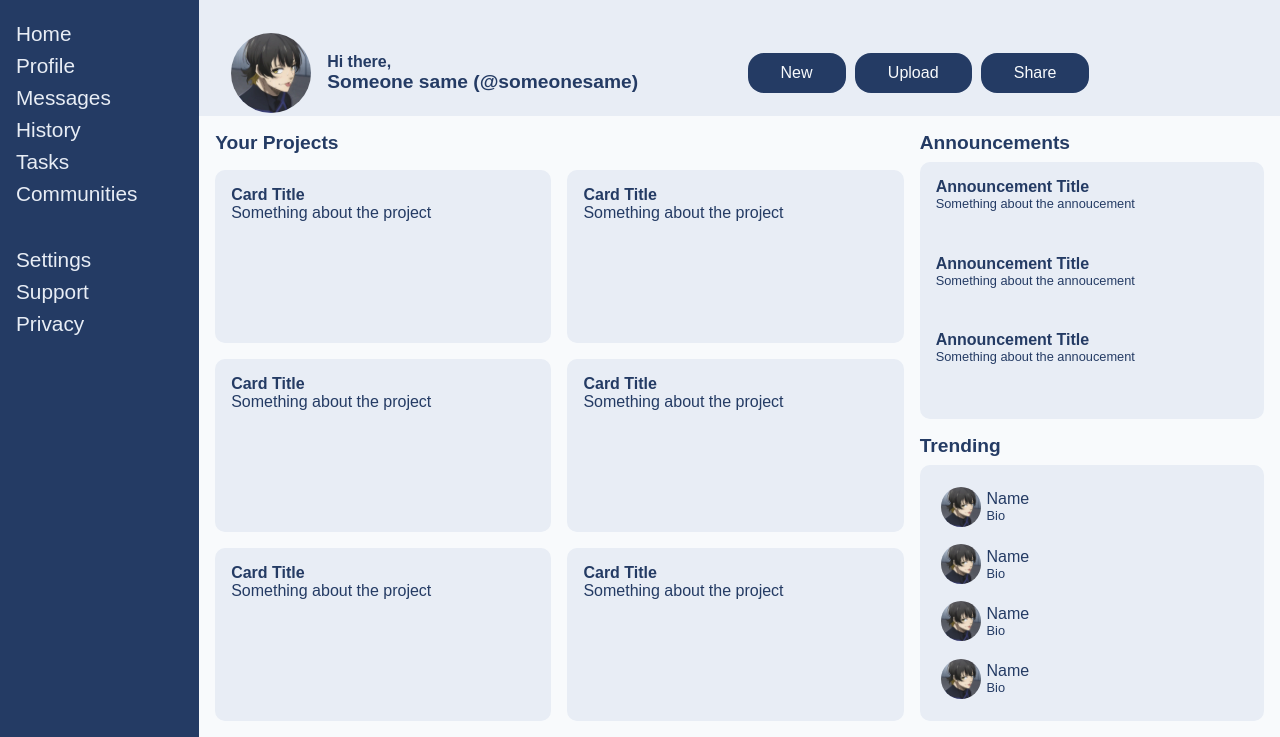
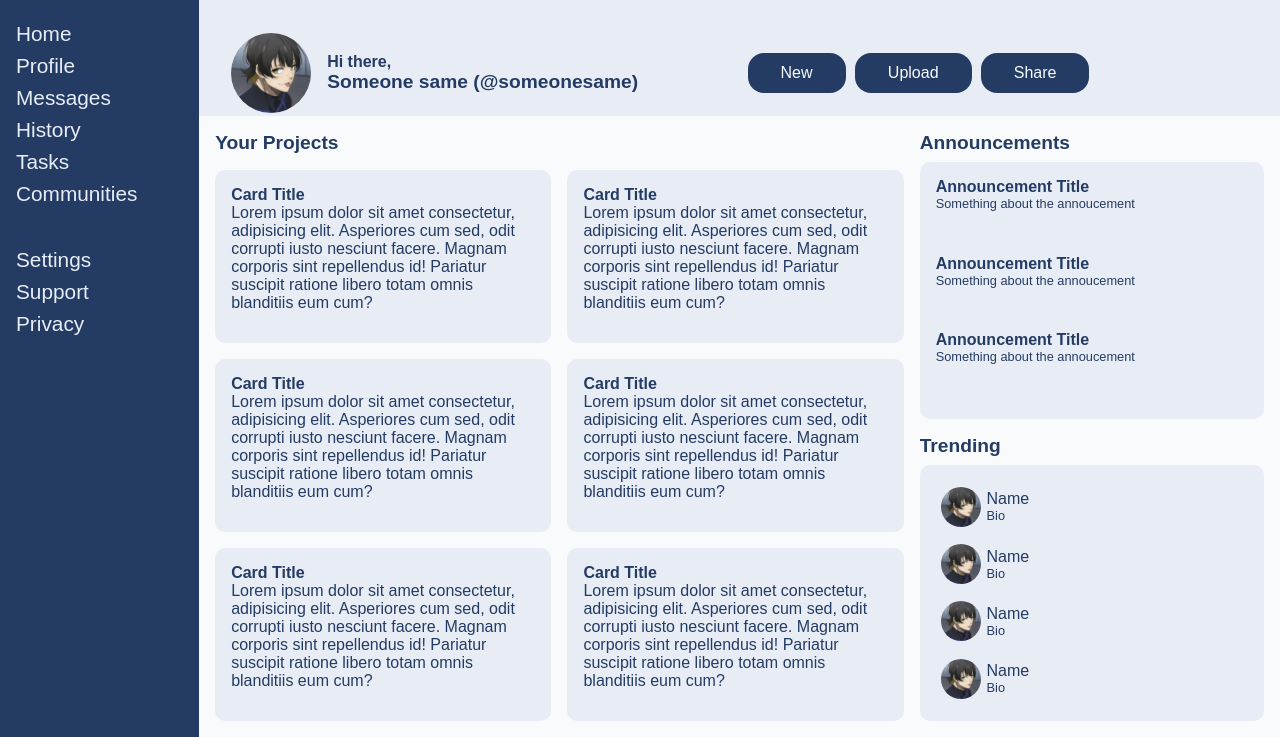
Before and after one commit to PaulKamuya/odin-admin, a plain HTML site: page index.html in a window 1280 px wide. Shown: the part 63-800 px from the top of the page. Drawn offline with Linux system fonts and the light colour scheme.

Commit message:
Added lorem

```diff
--- a/index.html
+++ b/index.html
@@ -62,32 +62,32 @@
           <p class="bold-large">Your Projects</p>
           <div class="card">
             <p class="bold">Card Title</p>
-            <p>Something about the project</p>
+            <p>Lorem ipsum dolor sit amet consectetur, adipisicing elit. Asperiores cum sed, odit corrupti iusto nesciunt facere. Magnam corporis sint repellendus id! Pariatur suscipit ratione libero totam omnis blanditiis eum cum?</p>
           </div>
 
           <div class="card">
             <p class="bold">Card Title</p>
-            <p>Something about the project</p>
+            <p>Lorem ipsum dolor sit amet consectetur, adipisicing elit. Asperiores cum sed, odit corrupti iusto nesciunt facere. Magnam corporis sint repellendus id! Pariatur suscipit ratione libero totam omnis blanditiis eum cum?</p>
           </div>
 
           <div class="card">
             <p class="bold">Card Title</p>
-            <p>Something about the project</p>
+            <p>Lorem ipsum dolor sit amet consectetur, adipisicing elit. Asperiores cum sed, odit corrupti iusto nesciunt facere. Magnam corporis sint repellendus id! Pariatur suscipit ratione libero totam omnis blanditiis eum cum?</p>
           </div>
 
           <div class="card">
             <p class="bold">Card Title</p>
-            <p>Something about the project</p>
+            <p>Lorem ipsum dolor sit amet consectetur, adipisicing elit. Asperiores cum sed, odit corrupti iusto nesciunt facere. Magnam corporis sint repellendus id! Pariatur suscipit ratione libero totam omnis blanditiis eum cum?</p>
           </div>
 
           <div class="card">
             <p class="bold">Card Title</p>
-            <p>Something about the project</p>
+            <p>Lorem ipsum dolor sit amet consectetur, adipisicing elit. Asperiores cum sed, odit corrupti iusto nesciunt facere. Magnam corporis sint repellendus id! Pariatur suscipit ratione libero totam omnis blanditiis eum cum?</p>
           </div>
 
           <div class="card">
             <p class="bold">Card Title</p>
-            <p>Something about the project</p>
+            <p>Lorem ipsum dolor sit amet consectetur, adipisicing elit. Asperiores cum sed, odit corrupti iusto nesciunt facere. Magnam corporis sint repellendus id! Pariatur suscipit ratione libero totam omnis blanditiis eum cum?</p>
           </div>
         </div>
 
```
